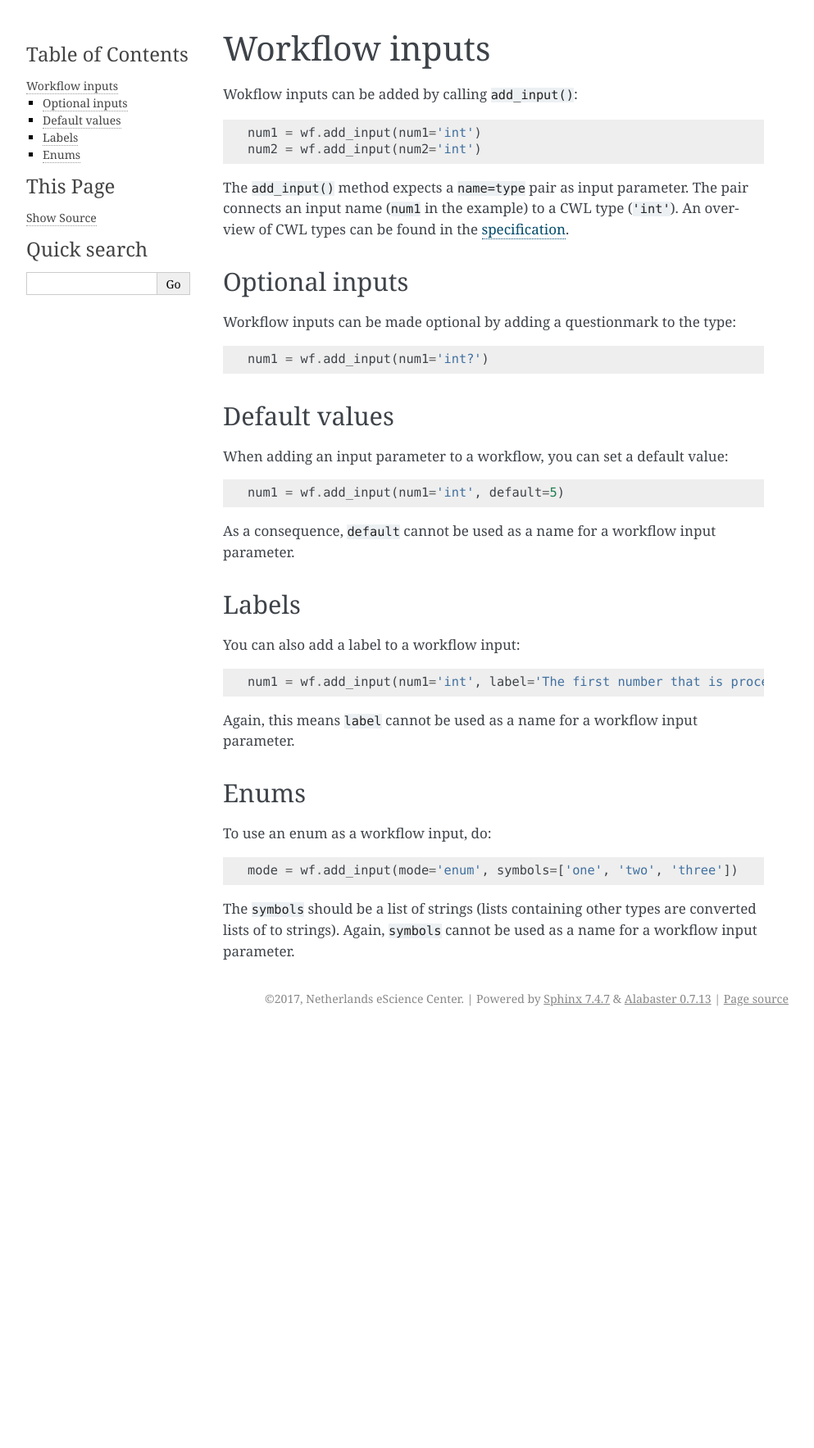
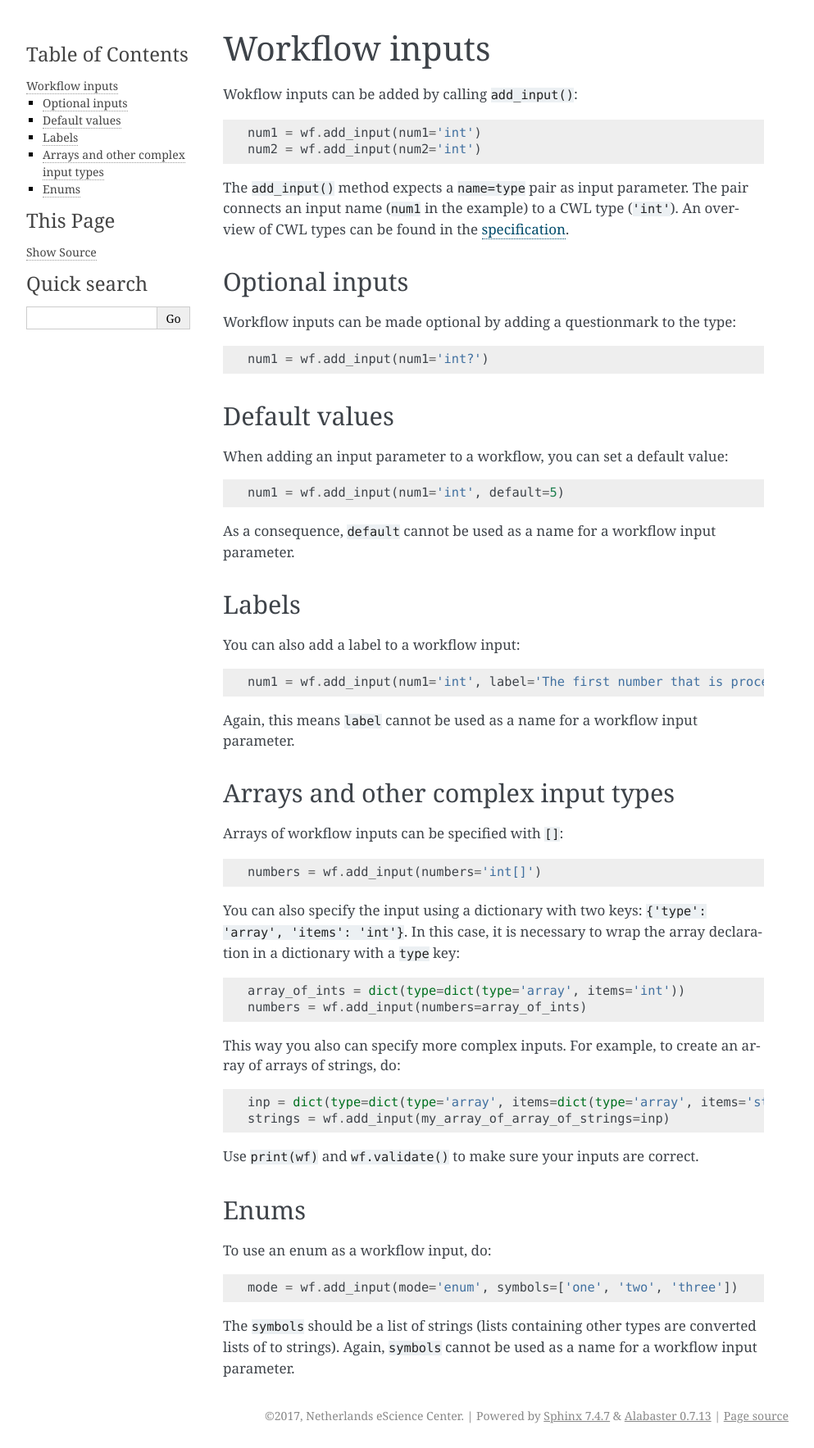
Before and after one commit to NLeSC/scriptcwl, a Sphinx documentation site: the page built from docs/workflow_inputs.rst, in a window 1280 px wide. Shown: the whole page at 82% size, without its empty margins (148-1141 px from the left). Built offline with Sphinx 7.4.7, drawn with Linux system fonts in a browser that asks for light colours; pages that are not in the unit, such as notebooks, are missing from menus; before the commit the page ends 1258 px from its top, so only the background shows below that.

Commit message:
Add documentation about arrays/complex input types
Refs #110

```diff
--- a/docs/workflow_inputs.rst
+++ b/docs/workflow_inputs.rst
@@ -40,6 +40,31 @@ You can also add a label to a workflow input:
 
 Again, this means ``label`` cannot be used as a name for a workflow input parameter.
 
+Arrays and other complex input types
+####################################
+
+Arrays of workflow inputs can be specified with ``[]``:
+::
+
+  numbers = wf.add_input(numbers='int[]')
+
+You can also specify the input using a dictionary with two keys: ``{'type':
+'array', 'items': 'int'}``. In this case, it is necessary to wrap the array
+declaration in a dictionary with a ``type`` key:
+::
+
+  array_of_ints = dict(type=dict(type='array', items='int'))
+  numbers = wf.add_input(numbers=array_of_ints)
+
+This way you also can specify more complex inputs. For example, to create an
+array of arrays of strings, do:
+::
+
+  inp = dict(type=dict(type='array', items=dict(type='array', items='string')))
+  strings = wf.add_input(my_array_of_array_of_strings=inp)
+
+Use ``print(wf)`` and ``wf.validate()`` to make sure your inputs are correct.
+
 Enums
 #####
 
```
